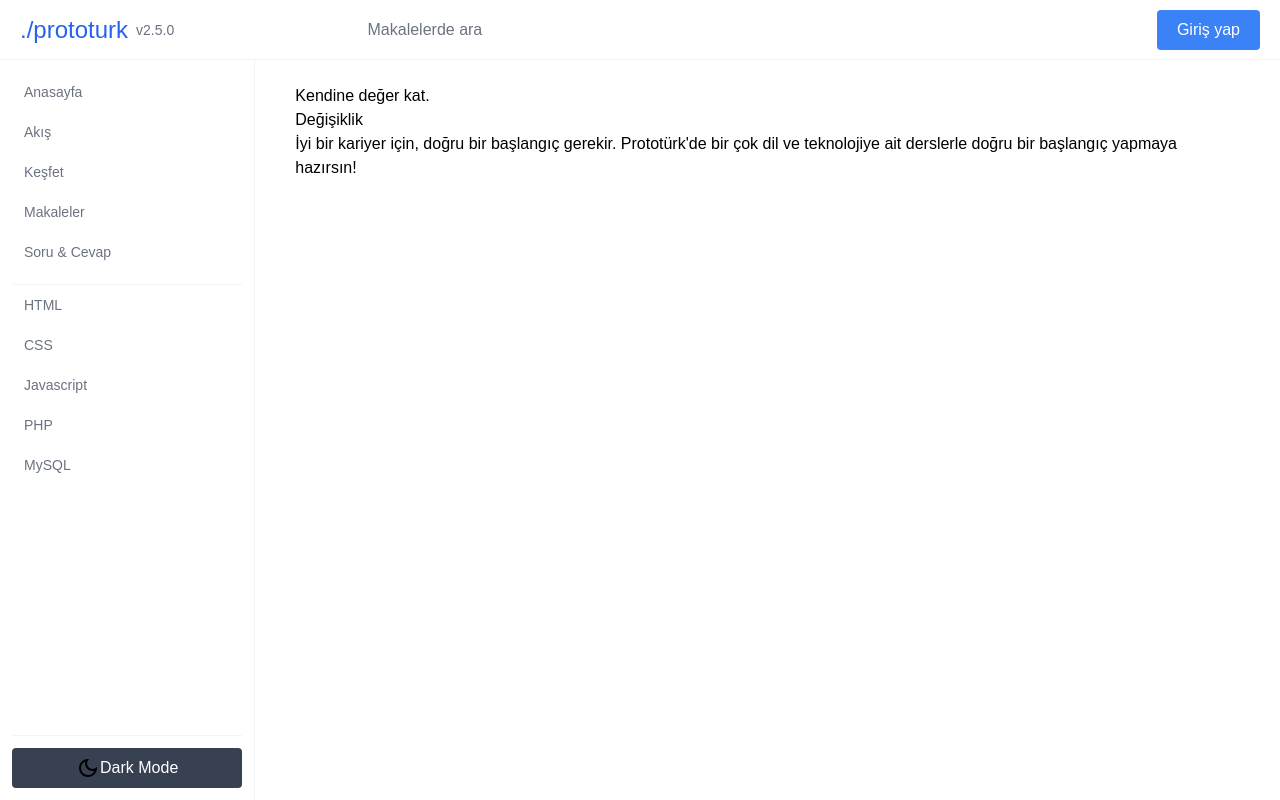
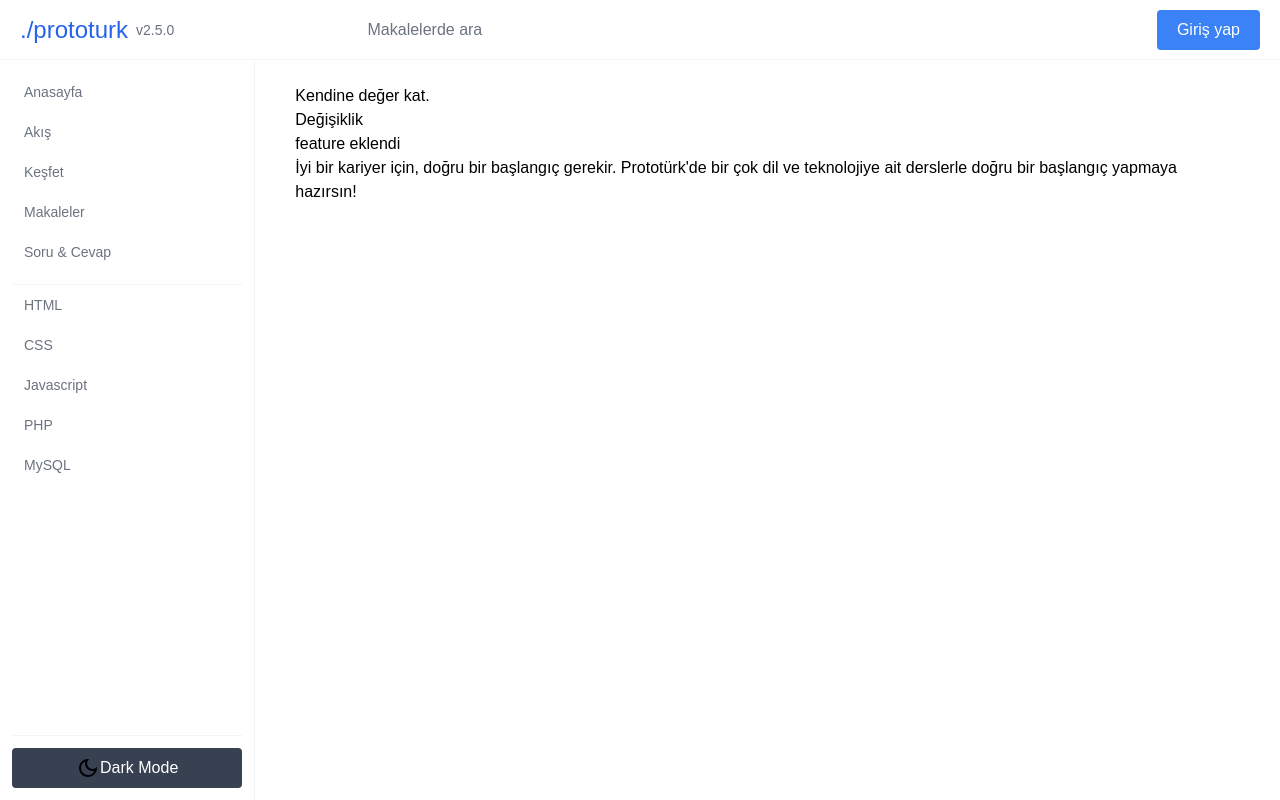
Before and after one commit to aydinterzi/tailwindcss, a website: page src/index.html in a window 1280 px wide. Drawn offline with Linux system fonts and the light colour scheme.

```diff
--- a/src/index.html
+++ b/src/index.html
@@ -49,6 +49,7 @@
             <div class="mx-auto max-w-screen-xl">
                 <h2>Kendine değer kat.</h2>
                 <h2>Değişiklik</h2>
+                <h2>feature eklendi</h2>
                 <p>İyi bir kariyer için, doğru bir başlangıç gerekir. Prototürk'de bir çok dil ve teknolojiye ait derslerle doğru bir başlangıç yapmaya hazırsın!</p>
             </div>
         </section>
```
